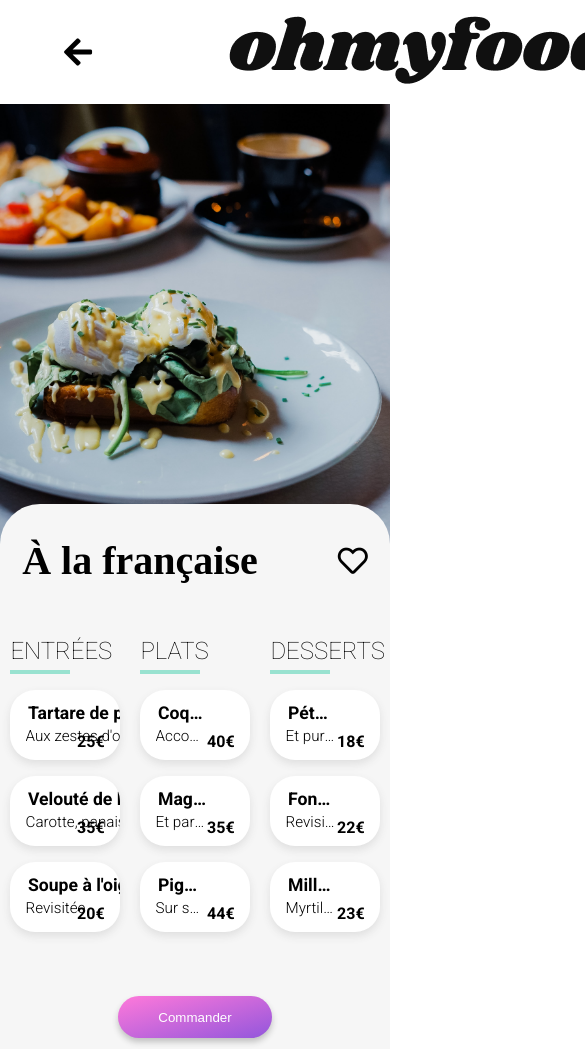
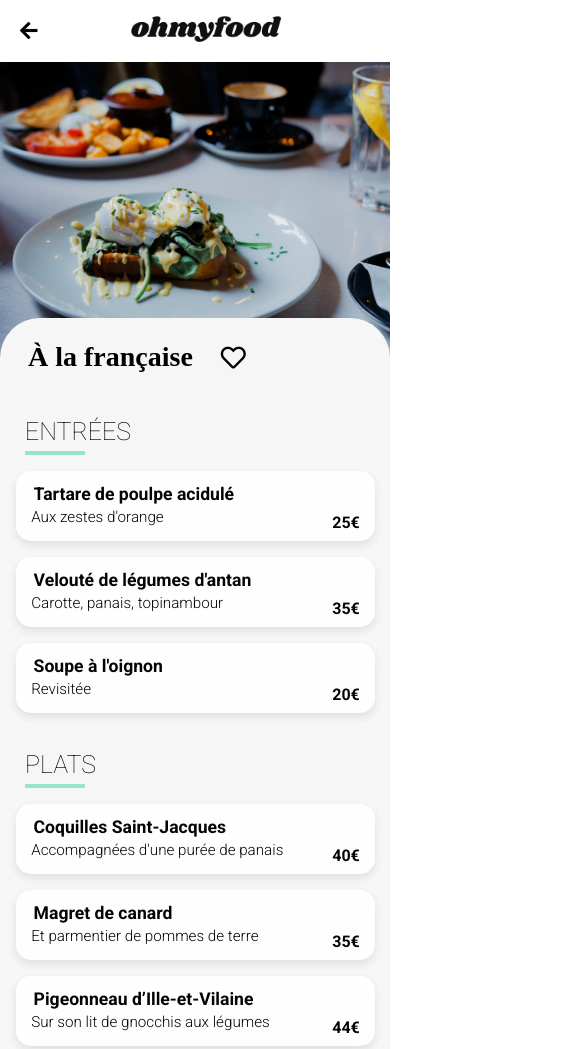
Before and after one commit to yanncoadour/CoadourYann_3_13042021, a website: page pages/alafrancaise.html in a window 390 px wide. Shown: the top 1049 px of the page, 585 px wide, since content can reach past the window. Drawn offline with Linux system fonts and the light colour scheme; a web font is replaced by a local one.

Commit message:
version mobile restos ok

```diff
--- a/sass/layout/_footer.scss
+++ b/sass/layout/_footer.scss
@@ -6,9 +6,22 @@
     &__titre{
         font-family: $police-titre ;
         text-align: center;
+        @media (max-width: 599px) {
+           text-align: left;
+           margin-left: 2.75em;
+           font-size: 12px;
+           font-weight: lighter;
+        }
     }
     &__menu{
         text-align: center;
+        @media (max-width: 599px) {
+            text-align: left;
+            margin-left: 2em;
+        }
+        i{
+            padding-right: 1em;
+        }
         a{
             text-decoration: none;
             color: white;
@@ -17,9 +30,18 @@
             display: flex;
             justify-content: center;
             margin-bottom: 0.25em;
+            @media (max-width: 599px) {
+                justify-content: flex-start;
+            }
+            :hover{
+                color: $couleur_tertiaire;
+            }
         }
         &__sansicon{
             margin-bottom: 0.25em;
+            :hover{
+                color: $couleur_tertiaire;
+            }
         }
     }
 }
--- a/sass/layout/_header_restaurants.scss
+++ b/sass/layout/_header_restaurants.scss
@@ -3,18 +3,34 @@
     &__haut{
         display: flex;
         align-items: center;
+
         .fa-arrow-left{
             margin-left: 2em;
             margin-right: 35vw;
+            @media (max-width: 599px) {
+                margin-left :1em;
+                margin-right :24vw ;
+            }
 
         }
         &__logo{
             text-align: center;
             padding: 1em 0em 1em 0em;
+            width: 50px;
+          img{
+            @media (max-width: 599px) {
+              width: 150px;
+              padding: 0em 0em 0em 0em
+
+            }
+          }
         }
         a{
             text-decoration: none;
             color: black;
+            @media (max-width: 599px) {
+                font-size: 10px;
+            }
         }
     }
 }
--- a/sass/pages/_restaurants.scss
+++ b/sass/pages/_restaurants.scss
@@ -1,10 +1,16 @@
 .header_image{
     max-width: fit-content;
     height: 25em;
+    @media (max-width: 599px) {
+        height: 16em;
+    }
     img{
         width: 100%;
         height: 28em;
         object-fit: cover;
+        @media (max-width: 599px) {
+            height: 19em;
+        }
     }
 }
 
@@ -19,14 +25,27 @@
         flex-direction:row ;
         align-items: center;
         justify-content: center;
+        @media (max-width: 599px) {
+           justify-content: flex-start;
+        }
 
         h1{
             font-family: 'Shrikhand' ;
             font-size: 40px;
             padding-right: 2em;
+            @media (max-width: 599px) {
+                font-size: 28px;
+                padding-left: 1em;
+                padding-right: 1em;
+            }
+
         }
         &__coeur{
             font-size: 30px;
+            @media (max-width: 599px) {
+                font-size: 25px;
+
+            }
             .icon-plein{
                 display: none;
             }
@@ -66,6 +85,9 @@
     flex-direction: row;
     justify-content: space-around;
     padding-bottom: 3em;
+    @media (max-width: 599px) {
+       flex-direction: column;
+    }
 }
 
 .repas_box{
@@ -77,6 +99,10 @@
         margin-bottom: 0;
         width: 60px;
         font-weight: lighter;
+        @media (max-width: 599px) {
+            font-size: 25px;
+            margin-left: 1em;
+        }
 
     }
     &__vignettes{
@@ -93,6 +119,11 @@
         justify-content: space-between;
         align-items:flex-end;
         cursor: pointer;
+        @media (max-width: 599px) {
+           width: 92vw;
+           margin-left: 1em;
+           border-radius: 15px;
+        }
 
         &:hover .repas_box__vignettes__icon{
             transform: scaleX(1);
@@ -161,7 +192,7 @@
             width: 72px;
             height: 70px;
             padding-right: 0;
-            border-radius: 0 20px 20px 0;
+            border-radius: 0 15px 15px 0;
             transform-origin: right;
             transform: scaleX(0);
             transition: transform 300ms 100ms linear;
@@ -191,6 +222,9 @@
     background-image:linear-gradient(to bottom right, $couleur_secondaire,$couleur_primaire,);
     transform: scale(1);
     transition: all 300ms;
+    @media (max-width: 599px) {
+        padding: 1em 4em 1em 4em;
+    }
     &:hover{
             transform: scale(1.05);
             background: linear-gradient(lighten($couleur_secondaire, 10%), lighten($couleur_primaire, 10%));
@@ -199,9 +233,9 @@
 }
 
 .apparition{
-    animation: fadein 3s;
-    -moz-animation: fadein 3s; /* Firefox */
-    -webkit-animation: fadein 3s; /* Safari et Chrome */
+    animation: fadein 6s;
+    -moz-animation: fadein 6s; /* Firefox */
+    -webkit-animation: fadein 6s; /* Safari et Chrome */
 }
 @keyframes fadein {
     from {
```
Also changed, not shown: pages/lapalettedugout.html (+1 -1 lines), public/css/style.css, sass/layout/_header_accueil.scss (indentation only), 1 other file.
